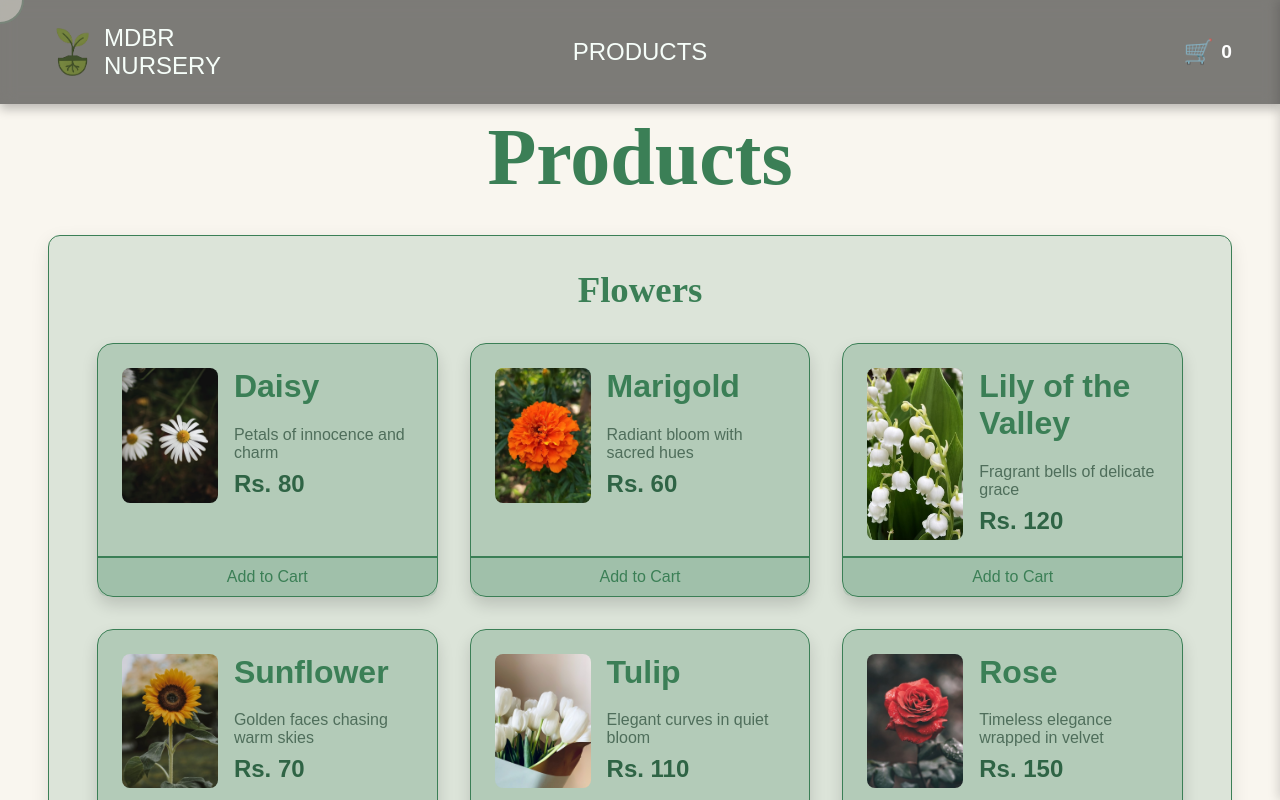
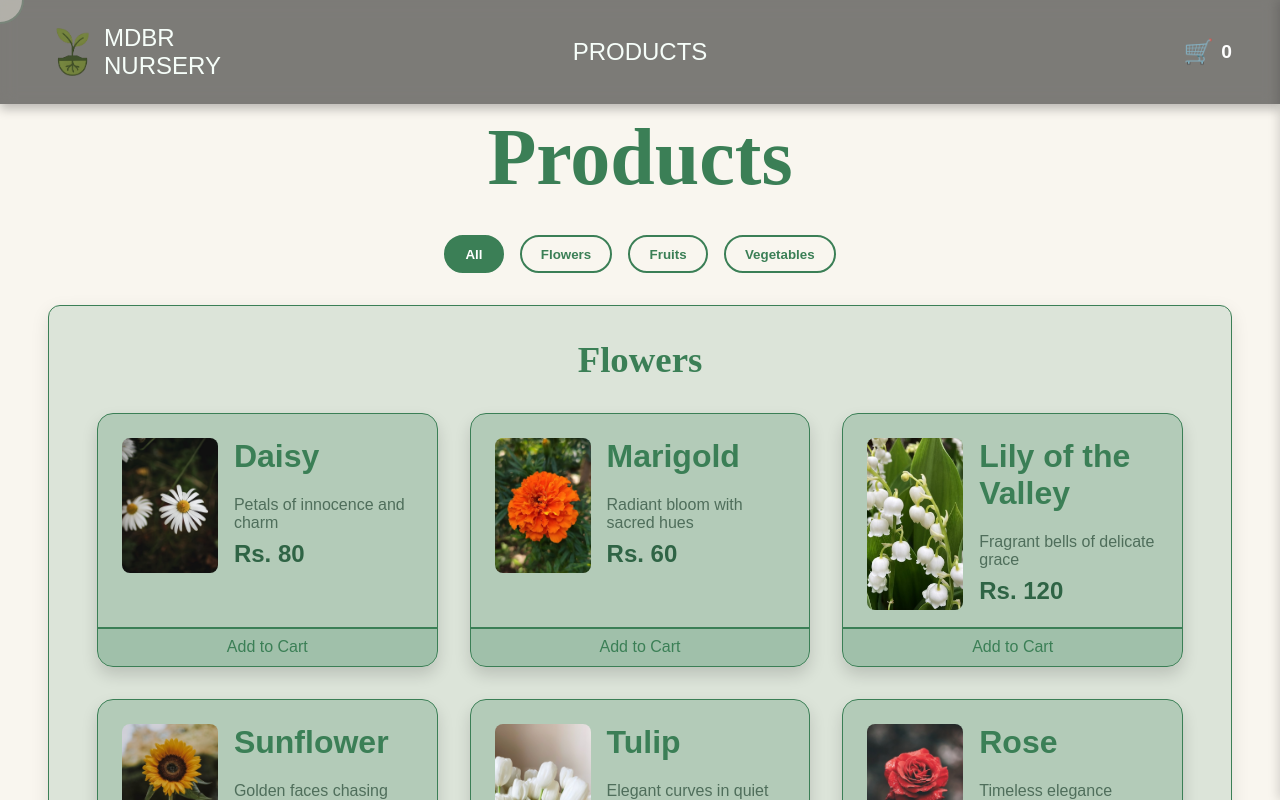
Before and after one commit to dawoodmdbr/mdbr-nursery, a React (Vite) app: page /mdbr-nursery/products in a window 1280 px wide. Shown: the top 800 px of the page. Built offline with nearby package versions, Linux system fonts and the light colour scheme.

Commit message:
Added filters in products page

```diff
--- a/src/components/ProductsSection.jsx
+++ b/src/components/ProductsSection.jsx
@@ -1,20 +1,40 @@
-import "../styles/ProductsSection.css";
+import {useState} from "react";
 import {useCart} from "../context/CartContext";
 import toast from "react-hot-toast";
+import "../styles/ProductsSection.css";
 
 const ProductsSection = ({products}) => {
     const {cartItems, addToCart} = useCart();
+    const [selectedCategory, setSelectedCategory] = useState("All");
+
+    const categoryNames = ["All", ...products.map((p) => p.category)];
+    const filteredProducts = selectedCategory === "All" ? products : products.filter((p) => p.category === selectedCategory);
 
     return (
         <>
             <section id='products' className='products'>
+                <div className='filter-chips'>
+                    {categoryNames.map((category) => (
+                        <button
+                            key={category}
+                            className={`chip-btn ${selectedCategory === category ? "active" : ""}`}
+                            onClick={() => setSelectedCategory(category)}>
+                            {category}
+                        </button>
+                    ))}
+                </div>
                 <div className='category-blocks'>
-                    {products.map((categoryBlock) => (
+                    {filteredProducts.map((categoryBlock) => (
                         <div className='category-block' id={categoryBlock.category} key={categoryBlock.category}>
                             <h2 className='category-title'>{categoryBlock.category}</h2>
                             <div className='products-section'>
                                 {categoryBlock.items.map((plant) => (
-                                    <div className='product-card' key={plant.id}>
+                                    <div
+                                        className='product-card'
+                                        onClick={(e) => {
+                                            e.currentTarget.classList.add("vine");
+                                        }}
+                                        key={plant.id}>
                                         <div className='product-info'>
                                             <img src={plant.image} alt={plant.name} />
                                             <div className='product-text'>
--- a/src/styles/ProductsSection.css
+++ b/src/styles/ProductsSection.css
@@ -11,6 +11,37 @@
     color: #3b7f56;
     /* brand green */
 }
+
+
+.filter-chips {
+    display: flex;
+    gap: 1rem;
+    flex-wrap: wrap;
+    justify-content: center;
+    margin: 2rem 0;
+}
+
+.chip-btn {
+    padding: 0.6rem 1.2rem;
+    border: 2px solid #3b7f56;
+    background-color: transparent;
+    color: #3b7f56;
+    font-weight: 600;
+    border-radius: 999px;
+    transition: all 0.3s ease;
+    cursor: pointer;
+}
+
+.chip-btn:hover {
+    background-color: #3b7f56;
+    color: white;
+}
+
+.chip-btn.active {
+    background-color: #3b7f56;
+    color: white;
+}
+
 
 .category-blocks {
     margin: 2rem auto;
@@ -37,7 +68,7 @@
 
 .products .products-section {
     display: grid;
-    grid-template-columns: 1fr 1fr 1fr;
+    grid-template-columns: repeat(auto-fit, minmax(260px, 1fr));
     gap: 2rem;
     padding: 1rem;
 }
@@ -53,13 +84,29 @@
     border: 1px solid #3b7f56;
     position: relative;
     padding-bottom: 2rem;
+    overflow: hidden;
 }
 
 
 .product-card:hover {
-    transform: scale(1.05);
-    box-shadow: 0 0.625rem 1.5rem rgba(0, 0, 0, 0.25);
-    background-color: rgba(59, 127, 86, 0.25);
+    transition: all 0.3s ease;
+    /* transform: scale(1.05); */
+    animation: scaleJump 1s forwards;
+    /* animation: floatLeaf 1s ease-in-out infinite; */
+}
+
+@keyframes scaleJump {
+    0% {
+        transform: scale(1);
+    }
+
+    80% {
+        transform: scale(1.025);
+    }
+
+    100% {
+        transform: translateY(-1rem) scale(1.1);
+    }
 }
 
 .product-info {
@@ -124,7 +171,7 @@
     bottom: 0;
 }
 
-.add-btn.added{
+.add-btn.added {
     background-color: #3b7f56;
     color: #F9F6EF;
 }
@@ -137,6 +184,7 @@
     border-top-color: #2f6445;
     /* dark green accent */
 }
+
 /* 💻 4K and wider */
 @media (min-width: 1921px) {
     .products .products-section {
@@ -155,14 +203,6 @@
     }
 }
 
-/* 📱 Tablets and small laptops */
-@media (max-width: 1024px) {
-    .products .products-section {
-        grid-template-columns: 1fr 1fr;
-    }
-}
-
-/* 📱 Mobiles */
 @media (max-width: 768px) {
     .products {
         padding: 0 1rem;
```
